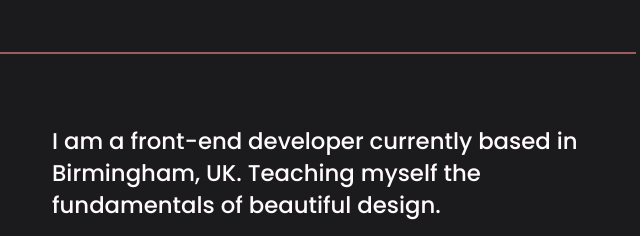
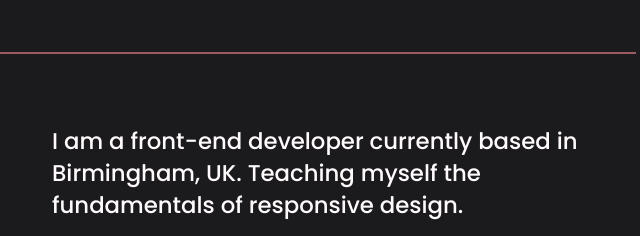
Before and after one commit to SJK9476/Personal-Portfolio-Mk2, a plain HTML site: page index.html in a window 1280 px wide. Shown: the part 3160-3396 px from the top of the page, 588-1228 px from the left. Drawn offline with Linux system fonts and the light colour scheme.

Commit message:
slight content changes

```diff
--- a/index.html
+++ b/index.html
@@ -126,7 +126,7 @@
             <div class="about" id="about-me">
                 <div class="big-title">About Me</div>
                 <div class="personal-summary">
-                    <h3>I am a front-end developer currently based in Birmingham, UK. Teaching myself the fundamentals of beautiful design.</h3>
+                    <h3>I am a front-end developer currently based in Birmingham, UK. Teaching myself the fundamentals of responsive design.</h3>
                     <p>I am self taught and feel at home making things that tickle the brain. My journey began with the help of Codecademy and I hope to pursue a career in the world of Front-end development.
                         Passionate about building, I am always looking for new ways to improve my skills and I can't wait to bring my code to life and build a career to be proud of.
                     </p>
```
Also changed, not shown: about.html (+1 -1 lines).
